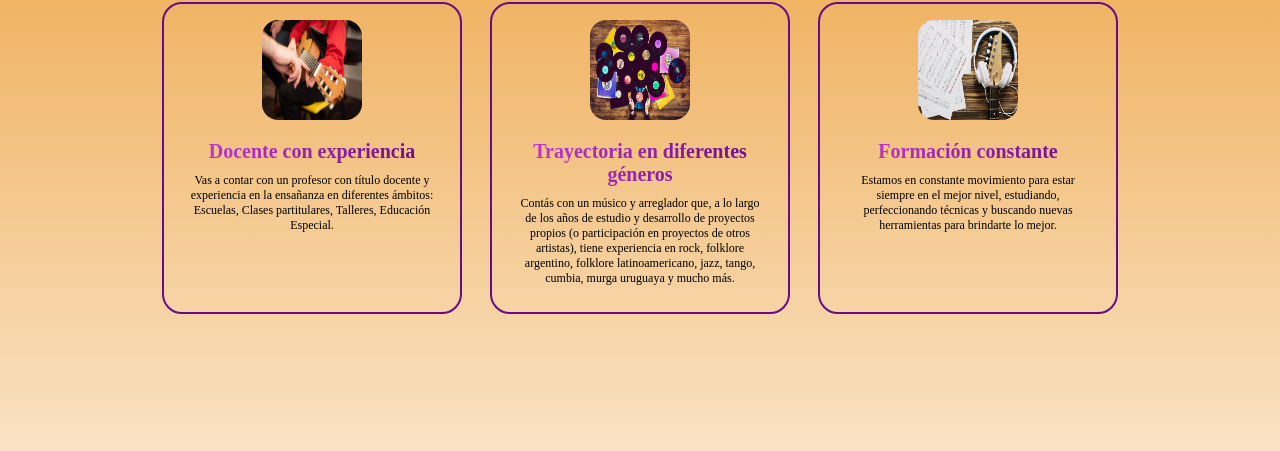
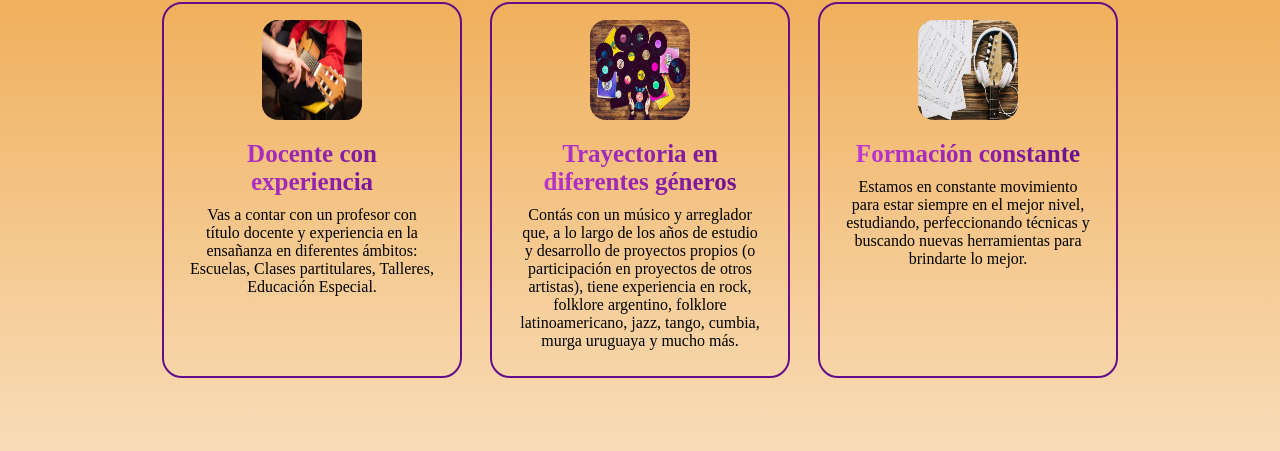
Before and after one commit to Santiago-Pozzo/Landing-Page-Entregas, a plain HTML site: page index.html in a window 1280 px wide. Shown: the part 1081-1532 px from the top of the page. Drawn offline with Linux system fonts and the light colour scheme; grey boxes are pictures that could not be loaded; a web font is replaced by a local one.

Commit message:
Ajustes tamaño letra tarjetas

```diff
--- a/style.css
+++ b/style.css
@@ -286,7 +286,7 @@ main {
 
 .card-text h3 {
     font-family: farro;
-    font-size: 20px;
+    font-size: 25px;
     font-weight: 800;
     background: linear-gradient(to left, #650d88, #c43ad6);
     color: transparent;
@@ -297,7 +297,7 @@ main {
 
 .card-text p {
     font-family: farro;
-    font-size: 12px;
+    font-size: 16px;
     font-weight: 400;
 }
 
```
